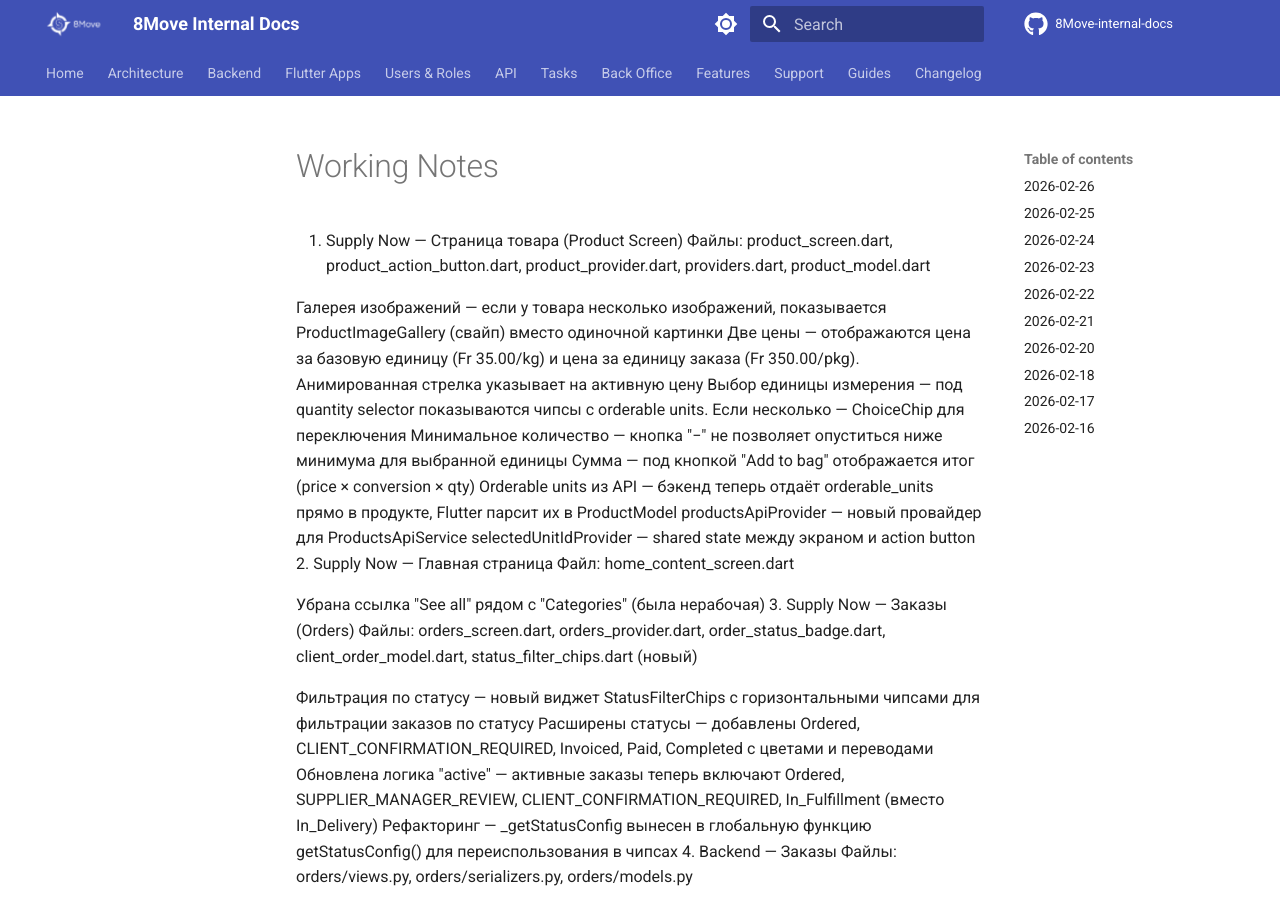
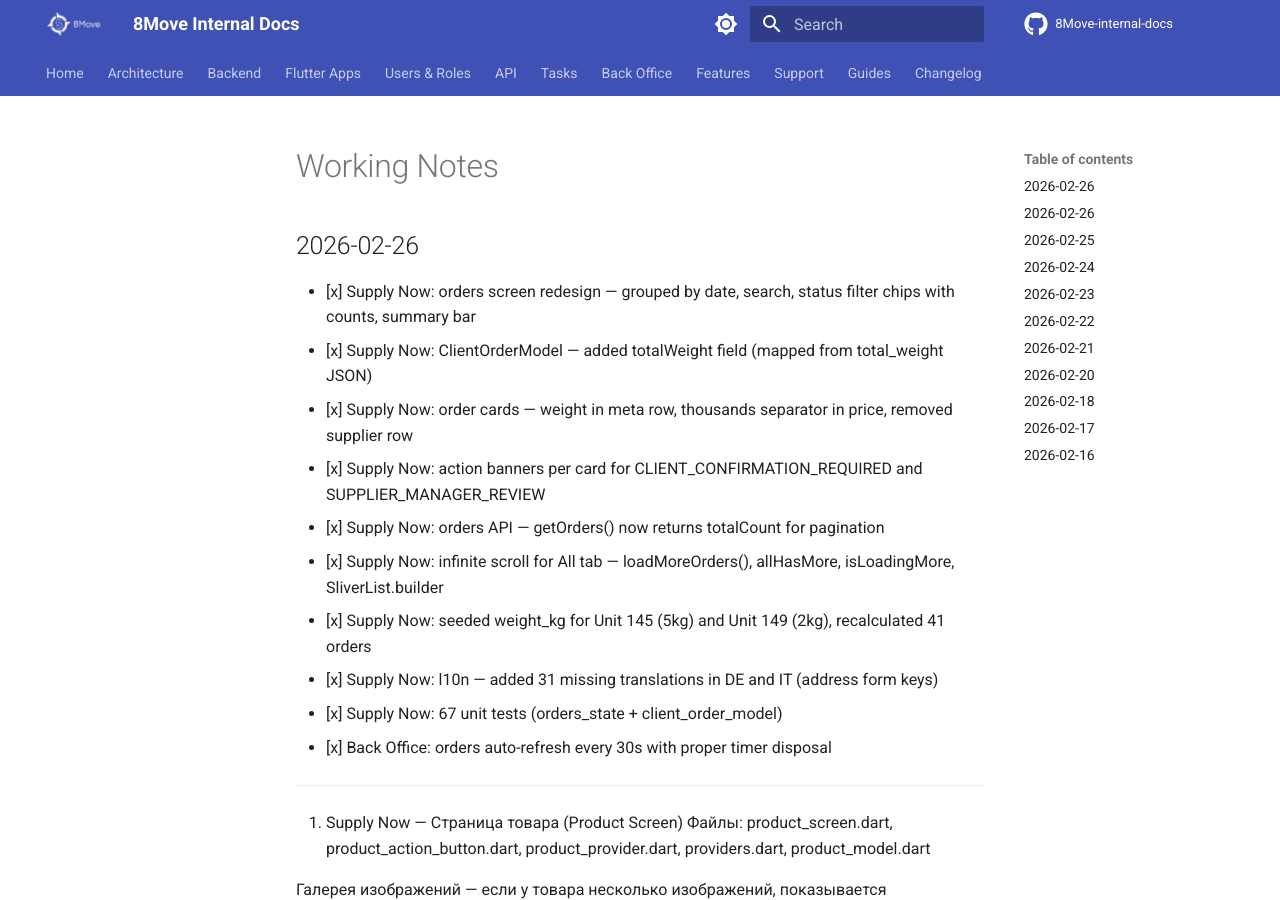
Before and after one commit to MaxShytov/8Move-internal-docs, an MkDocs documentation site: the page built from docs/tasks/current/notes.md, in a window 1280 px wide and 900 px high. Built offline with MkDocs 1.6.1 and Material for MkDocs 9.7.7, drawn with Linux system fonts in a browser that asks for light colours; comment, search, counter and statistics services are not loaded.

Commit message:
docs: supply-now orders redesign, weight, infinite scroll, back-office auto-refresh
- changelog: orders weight display, infinite scroll (All tab), back-office 30s
  auto-refresh, updated test count to 67
- notes: 10 working notes for 2026-02-26 session
- client-supply-now.md: updated Orders section with new features table

Co-Authored-By: Claude Sonnet 4.6 <noreply@anthropic.com>

```diff
--- a/docs/tasks/current/notes.md
+++ b/docs/tasks/current/notes.md
@@ -1,5 +1,19 @@
 # Working Notes
 
+## 2026-02-26
+
+- [x] Supply Now: orders screen redesign — grouped by date, search, status filter chips with counts, summary bar
+- [x] Supply Now: ClientOrderModel — added totalWeight field (mapped from total_weight JSON)
+- [x] Supply Now: order cards — weight in meta row, thousands separator in price, removed supplier row
+- [x] Supply Now: action banners per card for CLIENT_CONFIRMATION_REQUIRED and SUPPLIER_MANAGER_REVIEW
+- [x] Supply Now: orders API — getOrders() now returns totalCount for pagination
+- [x] Supply Now: infinite scroll for All tab — loadMoreOrders(), allHasMore, isLoadingMore, SliverList.builder
+- [x] Supply Now: seeded weight_kg for Unit 145 (5kg) and Unit 149 (2kg), recalculated 41 orders
+- [x] Supply Now: l10n — added 31 missing translations in DE and IT (address form keys)
+- [x] Supply Now: 67 unit tests (orders_state + client_order_model)
+- [x] Back Office: orders auto-refresh every 30s with proper timer disposal
+
+---
 
 1. Supply Now — Страница товара (Product Screen)
 Файлы: product_screen.dart, product_action_button.dart, product_provider.dart, providers.dart, product_model.dart
```
Also changed, not shown: docs/changelog.md (+11 -2 lines), docs/users/client-supply-now.md (+7 -1 lines).
